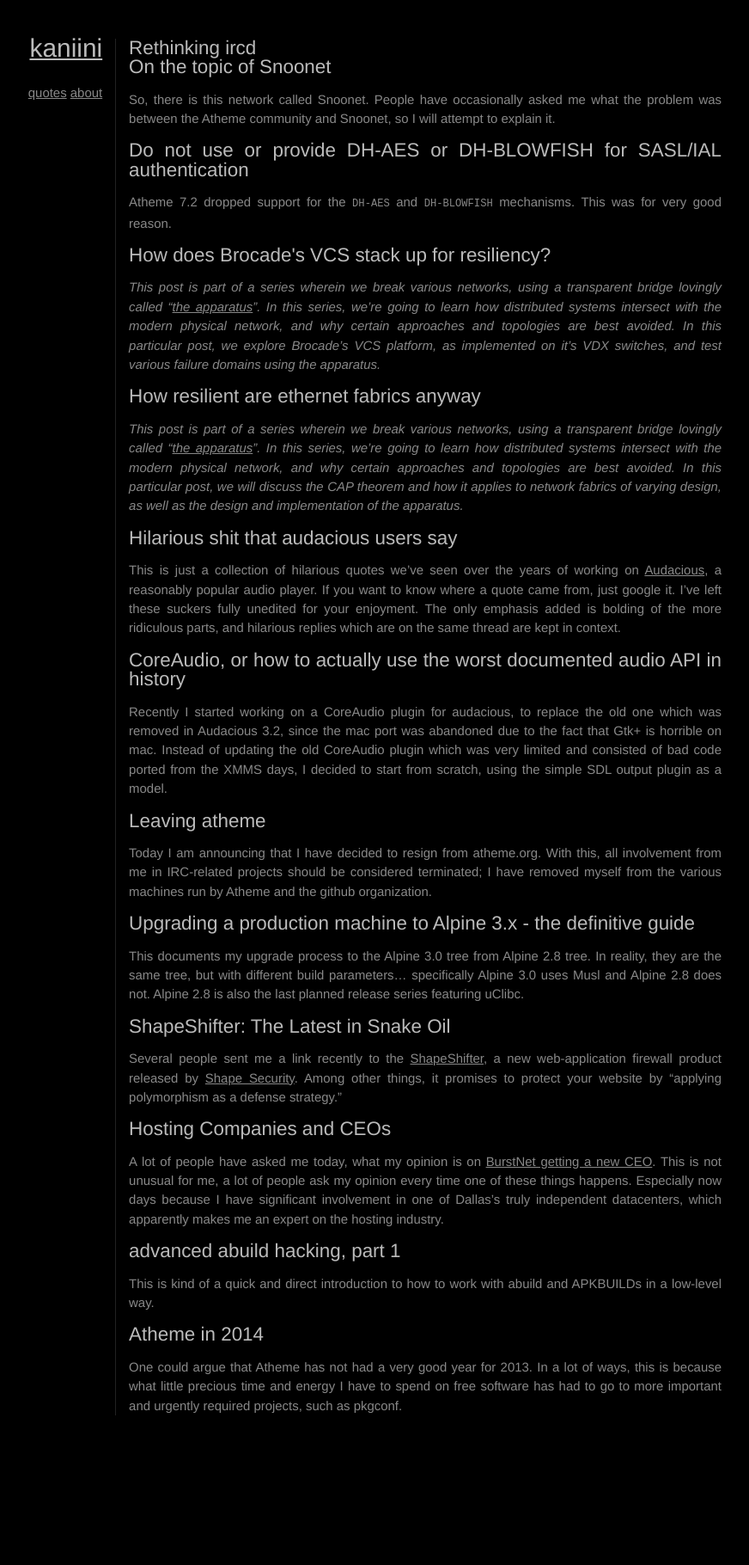
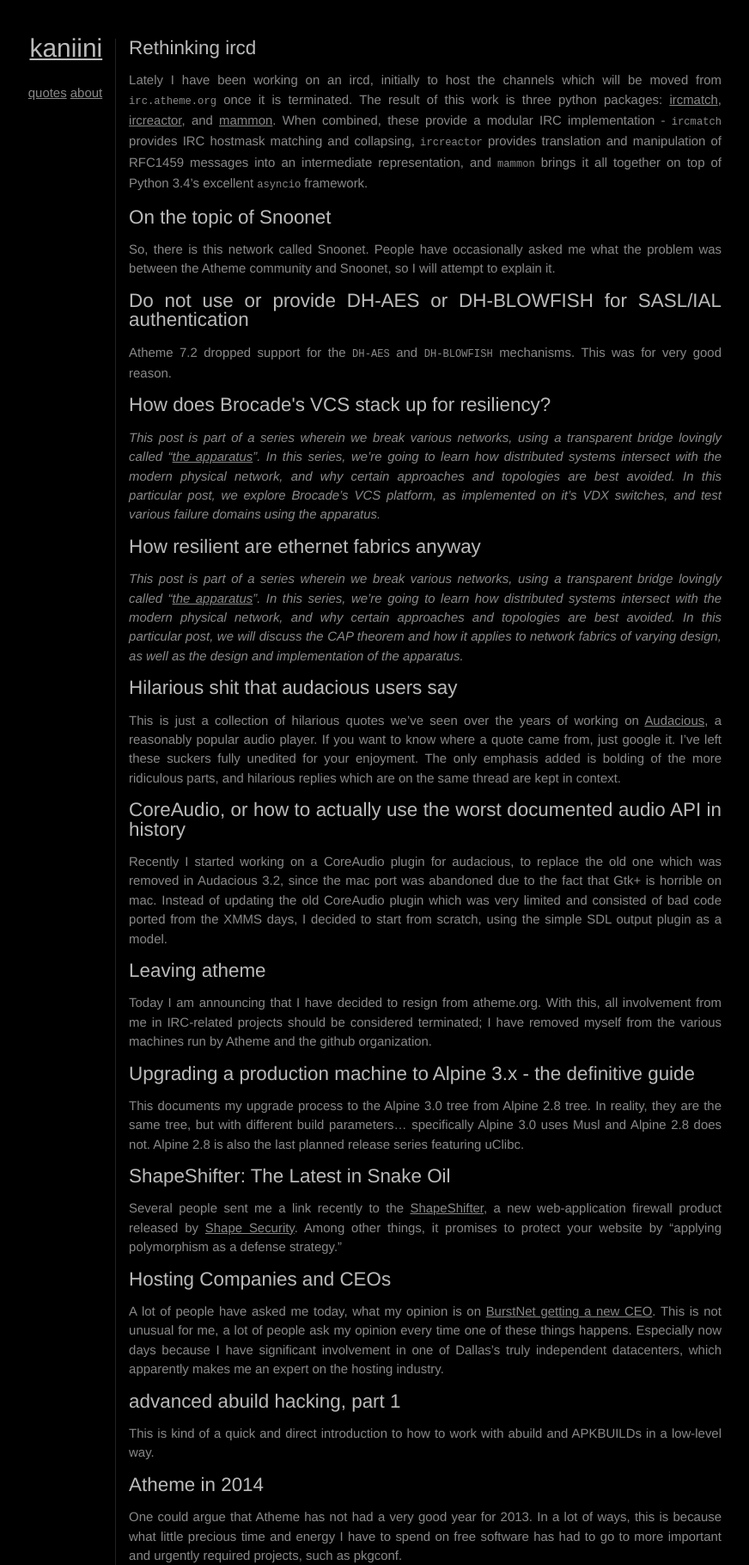
Before and after one commit to kaniini/kaniini.github.io, a Jekyll site: the page built from index.html, in a window 1280 px wide. Shown: the whole page at 86% size, without its empty margins (280-1152 px from the left). Built offline with Jekyll 4.4.1, drawn with Linux system fonts in a browser that asks for light colours; Markdown is read by kramdown in place of the engine named in the settings; before the commit the page ends 1646 px from its top, so only the background shows below that; some of the changed lines change nothing that is shown.

Commit message:
really fix formatting?

```diff
--- a/_posts/2015-01-19-introducing-mammon.markdown
+++ b/_posts/2015-01-19-introducing-mammon.markdown
@@ -3,14 +3,13 @@
 title: "Rethinking ircd"
 ---
 
-   [gh-ircmatch]: http://github.com/kaniini/ircmatch
-   [gh-ircreactor]: http://github.com/kaniini/ircreactor
-   [gh-mammon]: http://github.com/kaniini/mammon
-
 Lately I have been working on an ircd, initially to host the channels which will be moved from `irc.atheme.org` once it is terminated.
-The result of this work is three python packages: [ircmatch][gh-ircmatch], [ircreactor][gh-ircreactor], and [mammon][gh-mammon].  When combined,
-these provide a modular IRC implementation - `ircmatch` provides IRC hostmask matching and collapsing, `ircreactor` provides translation and manipulation of
-RFC1459 messages into an intermediate representation, and `mammon` brings it all together on top of Python 3.4's excellent `asyncio` framework.
+The result of this work is three python packages: [ircmatch](https://github.com/kaniini/ircmatch),
+ [ircreactor](https://github.com/kaniini/ircreactor), and
+ [mammon](https://github.com/kaniini/mammon).
+When combined, these provide a modular IRC implementation - `ircmatch` provides IRC hostmask matching and collapsing, `ircreactor` provides
+translation and manipulation of RFC1459 messages into an intermediate representation, and `mammon` brings it all together on top of Python 3.4's
+excellent `asyncio` framework.
 
 This post is long, and somewhat serves as a manifesto for the project, what we have in mind for both now and the future, and how all of this maps onto
 the [IRCv3 standardization effort][ircv3].  While I can only recommend reading the entire post, I can provide a good overview in a few buzzwords:
```
